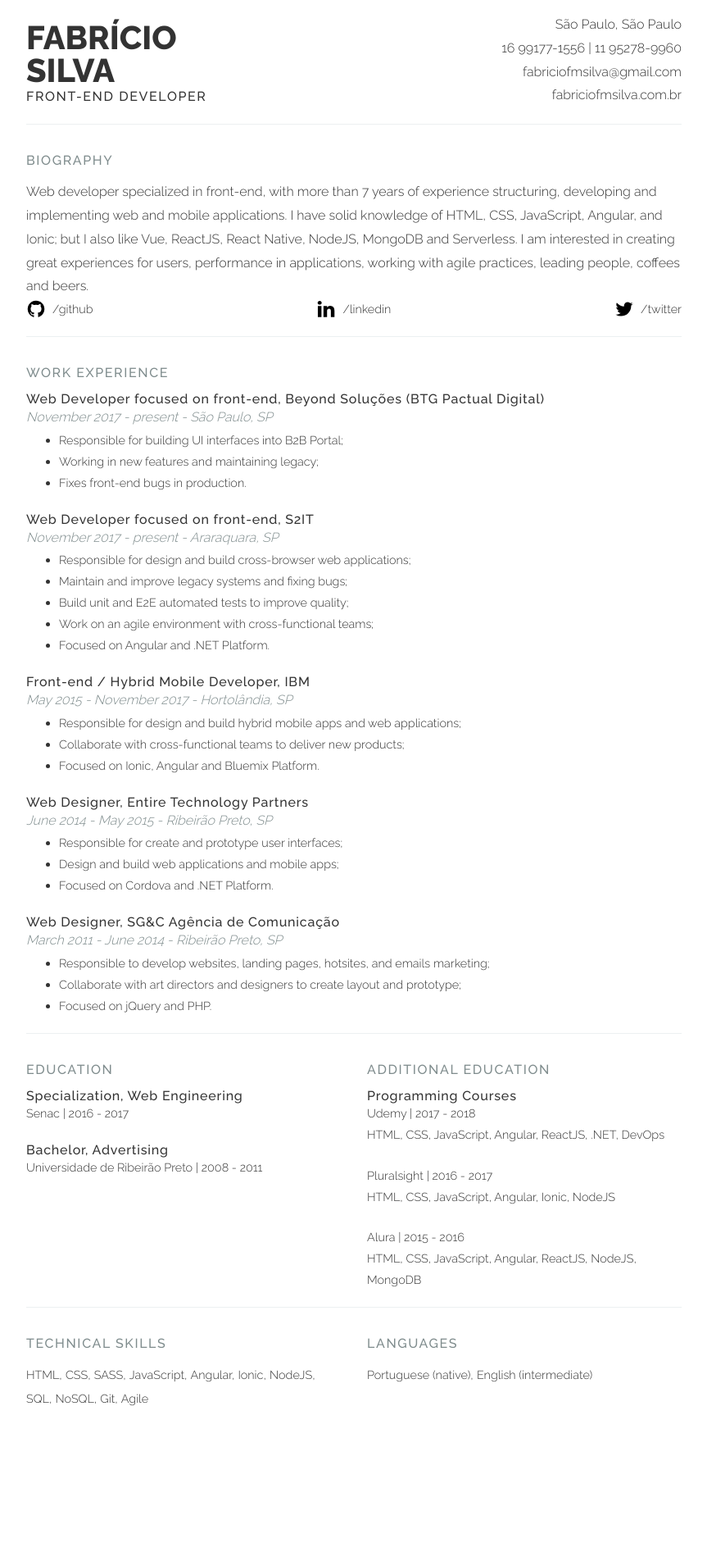
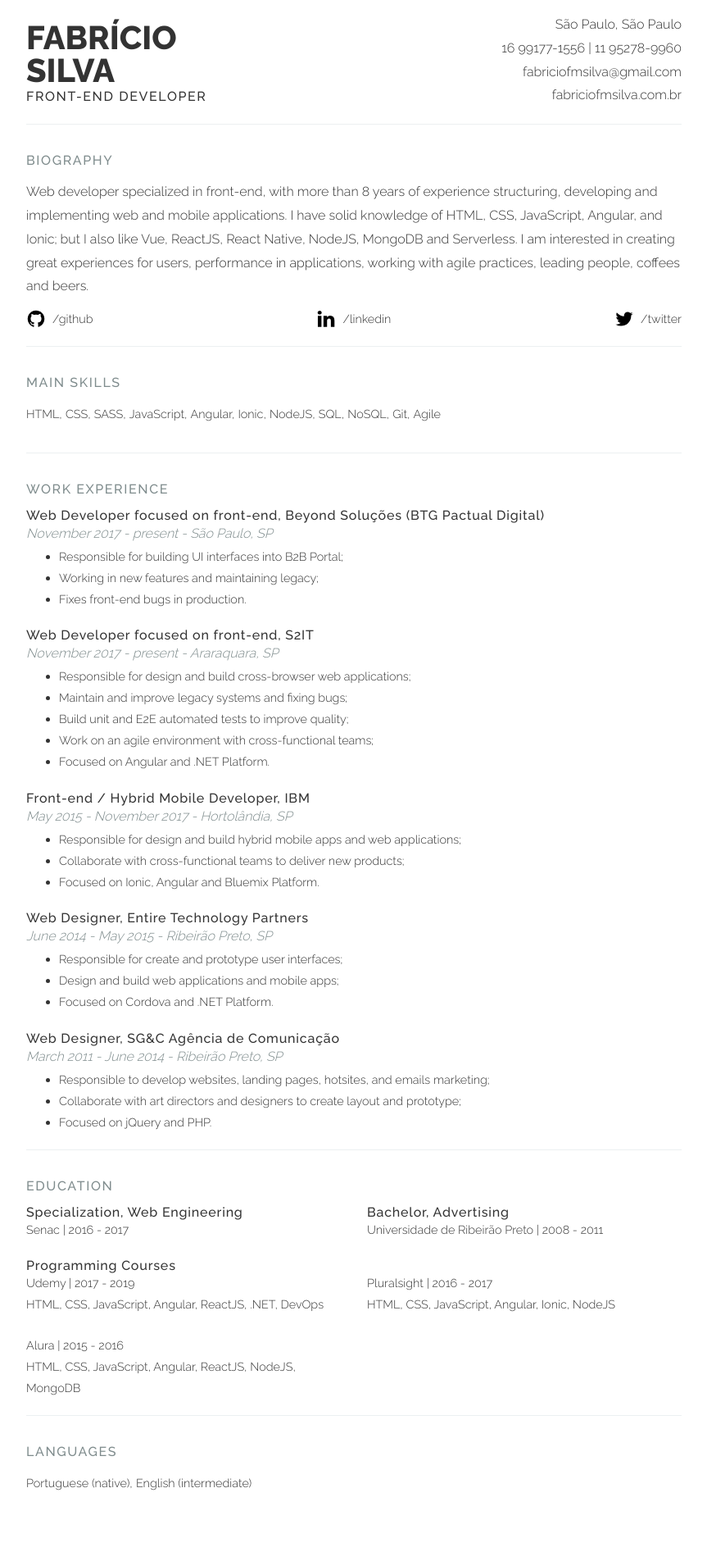
Before and after one commit to fabriciofmsilva/fabriciofmsilva.github.io, a Jekyll site: the page resume/index.html, which Jekyll copies as it is, in a window 1280 px wide. Shown: the whole page at 82% size, without its empty margins (208-1071 px from the left). Built offline with Jekyll 4.4.1, drawn with Linux system fonts in a browser that asks for light colours; before the commit the page ends 1801 px from its top, so only the background shows below that.

Commit message:
Update resume

```diff
--- a/resume/index.html
+++ b/resume/index.html
@@ -44,7 +44,7 @@
 
   <section class="entry biography">
     <h2>Biography</h2>
-    <p class="text">Web developer specialized in front-end, with more than 7 years of experience structuring, developing and implementing web and mobile applications. I have solid knowledge of HTML, CSS, JavaScript, Angular, and Ionic; but I also like Vue, ReactJS, React Native, NodeJS, MongoDB and Serverless. I am interested in creating great experiences for users, performance in applications, working with agile practices, leading people, coffees and beers.</p>
+    <p class="text">Web developer specialized in front-end, with more than 8 years of experience structuring, developing and implementing web and mobile applications. I have solid knowledge of HTML, CSS, JavaScript, Angular, and Ionic; but I also like Vue, ReactJS, React Native, NodeJS, MongoDB and Serverless. I am interested in creating great experiences for users, performance in applications, working with agile practices, leading people, coffees and beers.</p>
 
     <ul class="social">
       <li>
@@ -77,6 +77,26 @@
           /twitter
         </a>
       </li>
+    </ul>
+  </section>
+
+  <hr>
+
+  <section class="entry skill col-half">
+    <h2>Main skills</h2>
+
+    <ul class="skills">
+      <li>HTML</li>
+      <li>CSS</li>
+      <li>SASS</li>
+      <li>JavaScript</li>
+      <li>Angular</li>
+      <li>Ionic</li>
+      <li>NodeJS</li>
+      <li>SQL</li>
+      <li>NoSQL</li>
+      <li>Git</li>
+      <li>Agile</li>
     </ul>
   </section>
 
@@ -168,11 +188,11 @@
 
   <hr>
 
-  <div class="row">
-    <section class="entry education col-half">
+  <section class="entry education">
     <h2>Education</h2>
 
-      <div class="item" itemprop="alumniOf" itemscope itemtype="http://schema.org/OrganizationRole">
+    <div class="row">
+      <div class="item col-half" itemprop="alumniOf" itemscope itemtype="http://schema.org/OrganizationRole">
         <h3>Specialization, Web Engineering</h3>
         <p class="local">
           <span itemprop="alumniOf" itemscope itemtype="http://schema.org/EducationalOrganization">
@@ -182,7 +202,7 @@
         </p>
       </div>
 
-      <div class="item" itemprop="alumniOf" itemscope itemtype="http://schema.org/OrganizationRole">
+      <div class="item col-half" itemprop="alumniOf" itemscope itemtype="http://schema.org/OrganizationRole">
         <h3>Bachelor, Advertising</h3>
         <p class="local">
           <span itemprop="alumniOf" itemscope itemtype="http://schema.org/EducationalOrganization">
@@ -191,23 +211,23 @@
           | <time itemprop="startDate">2008</time> - <time itemprop="endDate">2011</time>
         </p>
       </div>
+    </div>
   </section>
 
-    <section class="entry education col-half">
-      <h2>Additional Education</h2>
-
-      <div class="item" itemprop="alumniOf" itemscope itemtype="http://schema.org/OrganizationRole">
+  <section class="entry education">
     <h3>Programming Courses</h3>
+    <div class="row">
+      <div class="item col-half" itemprop="alumniOf" itemscope itemtype="http://schema.org/OrganizationRole">
         <p class="local">
           <span itemprop="alumniOf" itemscope itemtype="http://schema.org/EducationalOrganization">
             <span itemprop="name">Udemy</span>
           </span>
-          | <time itemprop="startDate">2017</time> - <time itemprop="endDate">2018</time>
+          | <time itemprop="startDate">2017</time> - <time itemprop="endDate">2019</time>
         </p>
         <p class="local">HTML, CSS, JavaScript, Angular, ReactJS, .NET, DevOps</p>
       </div>
 
-      <div class="item" itemprop="alumniOf" itemscope itemtype="http://schema.org/OrganizationRole">
+      <div class="item col-half" itemprop="alumniOf" itemscope itemtype="http://schema.org/OrganizationRole">
         <p class="local">
           <span itemprop="alumniOf" itemscope itemtype="http://schema.org/EducationalOrganization">
             <span itemprop="name">Pluralsight</span>
@@ -216,8 +236,10 @@
         </p>
         <p class="local">HTML, CSS, JavaScript, Angular, Ionic, NodeJS</p>
       </div>
+    </div>
 
-      <div class="item" itemprop="alumniOf" itemscope itemtype="http://schema.org/OrganizationRole">
+    <div class="row">
+      <div class="item col-half" itemprop="alumniOf" itemscope itemtype="http://schema.org/OrganizationRole">
         <p class="local">
           <span itemprop="alumniOf" itemscope itemtype="http://schema.org/EducationalOrganization">
             <span itemprop="name">Alura</span>
@@ -226,8 +248,8 @@
         </p>
         <p class="local">HTML, CSS, JavaScript, Angular, ReactJS, NodeJS, MongoDB</p>
       </div>
+    </div>
   </section>
-  </div>
 
   <section class="entry courses sr-only">
     <header class="entry-header">
@@ -274,25 +296,6 @@
 
   <hr>
 
-  <div class="row">
-    <section class="entry skill col-half">
-      <h2>Technical skills</h2>
-
-      <ul class="skills">
-        <li>HTML</li>
-        <li>CSS</li>
-        <li>SASS</li>
-        <li>JavaScript</li>
-        <li>Angular</li>
-        <li>Ionic</li>
-        <li>NodeJS</li>
-        <li>SQL</li>
-        <li>NoSQL</li>
-        <li>Git</li>
-        <li>Agile</li>
-      </ul>
-    </section>
-
   <section class="entry language col-half">
     <h2>Languages</h2>
 
@@ -303,7 +306,6 @@
       <li>German</li> -->
     </ul>
   </section>
-  </div>
 
   <section class="entry events sr-only">
     <header class="entry-header">
--- a/resume/style.css
+++ b/resume/style.css
@@ -22,6 +22,10 @@
   margin: 0;
   color: #333;
   font-weight: 300;
+}
+
+ul {
+  margin-top: 0;
 }
 
 address {
@@ -50,7 +54,6 @@
     padding-bottom: 3rem;
   }
 }
-
 
 
 /* Header */
@@ -86,10 +89,6 @@
 .contact p {
   color: #333;
 }
-
-/* .contact {
-  line-height: 2;
-} */
 
 .contact a {
   color: inherit;
@@ -132,15 +131,9 @@
 }
 
 .entry h3 {
-  /* margin-bottom: .25rem; */
   font-size: 1rem;
   font-weight: 500;
-  /* text-transform: uppercase; */
   letter-spacing: .05rem;
-}
-
-.entry ul {
-  margin-top: 0;
 }
 
 .entry li {
@@ -153,19 +146,11 @@
   color: #7f8c8d;
 }
 
-/* .text {
-  padding-left: .75rem;
-} */
-
 .local {
   margin-bottom: 0;
   font-size: .9rem;
   color: #333;
 }
-
-/* .education + .education {
-  margin-top: 2rem;
-} */
 
 .item {
   position: relative;
@@ -180,46 +165,15 @@
   margin-top: 1rem;
 }
 
-/* .item:before {
-  position: absolute;
-  top: .2rem;
-  left: 13px;
-  display: block;
-  width: 6px;
-  height: 6px;
-  background-color: #909090;
-  border-radius: 50%;
-  content: "";
-}
-
-.item:after {
-  position: absolute;
-  top: calc(1rem - 3px);
-  left: 15px;
-  display: block;
-  width: 1px;
-  height: calc(100% + .75rem + 6px);
-  background-color: #909090;
-  content: "";
-} */
-/*
-.item:last-of-type:after {
-  height: calc(100% - 1rem);
-} */
-
 
 /* Social */
 .social {
   display: flex;
   justify-content: space-between;
-  margin: 0;
+  margin: .75rem 0 0;
   padding: 0;
   list-style: none;
 }
-
-/* .social li {
-  margin-bottom: .5rem;
-} */
 
 .social a {
   position: relative;
@@ -306,6 +260,10 @@
     padding-bottom: 0;
   }
 
+  .social {
+    display: none;
+  }
+
   abbr[title],
   acronym[title] {
     text-decoration: none;
```
Lines whose indentation alone changed are shown as unchanged.
